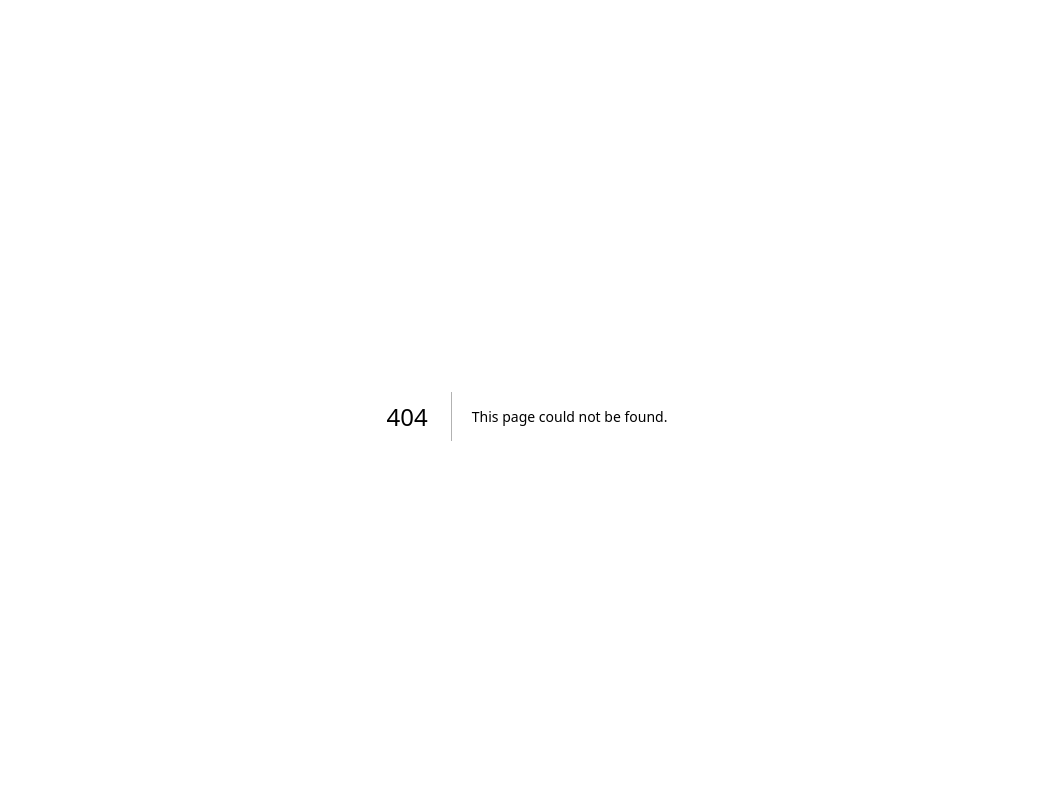
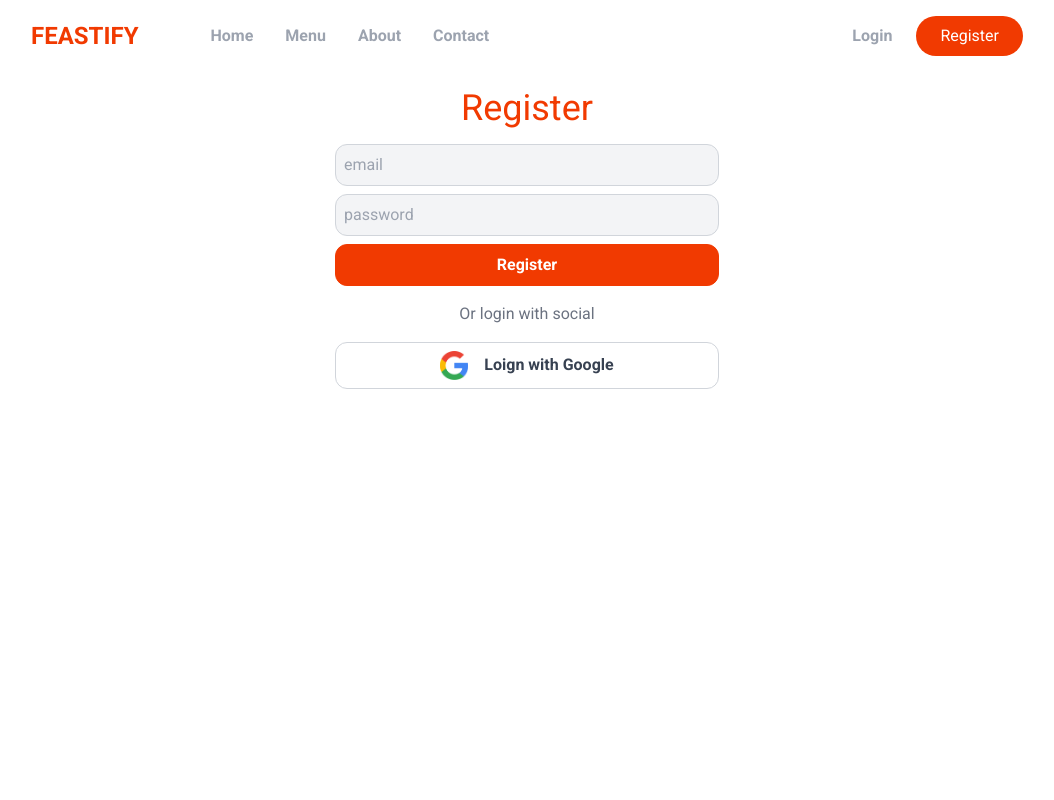
Before and after one commit to iamjabeed/food-ordering-app, a Next.js app: page /register in a window 1280 px wide. Before the commit this address had no page. Shown: the top 800 px of the page, without its empty margins (113-1167 px from the left). Built offline with nearby package versions, Linux system fonts and the light colour scheme.

Commit message:
Register page setup and global css

```diff
--- a/app/components/layout/Header.js
+++ b/app/components/layout/Header.js
@@ -1,7 +1,7 @@
 import Link from "next/link";
 const Header = () => {
   return (
-    <header className="flex justify-between items-center">
+    <header className="flex justify-between items-center mb-8">
       <nav className="flex items-center gap-8 text-gray-400 font-semibold ">
         <Link href={"/"} className="text-primary text-2xl font-semibold mr-10">
           FEASTIFY
--- a/app/components/layout/Hero.js
+++ b/app/components/layout/Hero.js
@@ -2,14 +2,14 @@ import Image from "next/image";
 import { FaCircleArrowRight } from "react-icons/fa6";
 export default function hero() {
   return (
-    <section className="hero mt-8">
+    <section className="hero mt-8 gap-12">
       <div className="py-8">
         <h1 className="text-4xl font-semibold">
           Design Delicious <br />
           Your Cravings, <br />
           Your <span className="text-primary">Pizza!</span>
         </h1>
-        <p className="my-6 text-gray-500 text-sm">
+        <p className="my-6 text-gray-500 text-sm font-semibold">
           Craft Your Perfect Pizza Experience with Feastify – Where Flavor Meets
           Innovation. Immerse yourself in a culinary adventure like never
           before, where every pizza is a canvas waiting for your personal touch.
--- a/app/globals.css
+++ b/app/globals.css
@@ -6,3 +6,48 @@ section.hero {
   @apply block md:grid;
   grid-template-columns: 0.4fr 0.6fr;
 }
+
+select,
+input[type="email"],
+input[type="password"],
+input[type="tel"],
+input[type="text"] {
+  @apply block w-full mb-2 rounded-xl outline-[#4022b9] outline-1;
+  @apply border p-2 border-gray-300 bg-gray-100;
+}
+input[type="email"]:disabled,
+input[type="password"]:disabled,
+input[type="tel"]:disabled,
+input[type="text"]:disabled {
+  @apply bg-gray-300 border-0 cursor-not-allowed text-gray-500;
+}
+label {
+  @apply text-gray-500 text-sm leading-tight;
+}
+label + input {
+  margin-top: -2px;
+}
+button,
+.button {
+  @apply flex w-full justify-center gap-2 text-gray-700 font-semibold;
+  @apply border border-gray-300 rounded-xl px-6 py-2;
+}
+button[type="submit"],
+.submit,
+button.primary {
+  @apply border-primary bg-primary text-white;
+}
+button[type="submit"]:disabled,
+.submit:disabled {
+  @apply cursor-not-allowed bg-red-400;
+}
+div.tabs > * {
+  @apply bg-gray-300 text-gray-700 rounded-full py-2 px-4;
+}
+div.tabs > *.active {
+  @apply bg-primary text-white;
+}
+
+.flying-button-parent button {
+  @apply border-primary bg-primary text-white rounded-full;
+}
--- a/app/layout.js
+++ b/app/layout.js
@@ -1,5 +1,6 @@
 import { Roboto } from "next/font/google";
 import "./globals.css";
+import Header from "./components/layout/Header";
 
 const roboto = Roboto({ subsets: ["latin"], weight: ["400", "500", "700"] });
 
@@ -12,7 +13,25 @@ export default function RootLayout({ children }) {
   return (
     <html lang="en">
       <body className={roboto.className}>
-        <main className="max-w-5xl mx-auto p-4">{children}</main>
+        <main className="max-w-5xl mx-auto p-4">
+          <Header />
+          {children}
+          <footer className="py-8 border-t">
+            <div className="container mx-auto flex justify-between items-center">
+              <p className="text-sm">
+                &copy; 2023 Feastify. All rights reserved.
+              </p>
+              <div className="flex space-x-4">
+                <a href="#" className="text-gray-500">
+                  Privacy Policy
+                </a>
+                <a href="#" className="text-gray-500">
+                  Terms of Service
+                </a>
+              </div>
+            </div>
+          </footer>
+        </main>
       </body>
     </html>
   );
--- /dev/null
+++ b/app/login/page.js
@@ -0,0 +1,4 @@
+const LoginPage = () => {
+  return <div>LoginPage</div>;
+};
+export default LoginPage;
--- a/app/page.js
+++ b/app/page.js
@@ -1,4 +1,3 @@
-import Header from "./components/layout/Header";
 import Hero from "./components/layout/Hero";
 import HomeMenu from "./components/layout/HomeMenu";
 import SectionHeaders from "./components/layout/SectionHeaders";
@@ -6,7 +5,6 @@ import SectionHeaders from "./components/layout/SectionHeaders";
 export default function Home() {
   return (
     <>
-      <Header />
       <Hero />
       <HomeMenu />
       <section className="text-center my-8 pt-8 border-t">
@@ -51,19 +49,6 @@ export default function Home() {
           </div>
         </div>
       </section>
-      <footer className="py-8 border-t">
-        <div className="container mx-auto flex justify-between items-center">
-          <p className="text-sm">&copy; 2023 Feastify. All rights reserved.</p>
-          <div className="flex space-x-4">
-            <a href="#" className="text-gray-500">
-              Privacy Policy
-            </a>
-            <a href="#" className="text-gray-500">
-              Terms of Service
-            </a>
-          </div>
-        </div>
-      </footer>
     </>
   );
 }
--- /dev/null
+++ b/app/register/page.js
@@ -0,0 +1,20 @@
+import Image from "next/image";
+
+const RegisterPage = () => {
+  return (
+    <section className="my-4 min-h-screen">
+      <h1 className="text-center text-primary text-4xl mb-4">Register</h1>
+      <form className="block max-w-sm mx-auto">
+        <input type="email" placeholder="email" />
+        <input type="password" placeholder="password" />
+        <button type="submit">Register</button>
+        <h4 className="my-4 text-center text-gray-500">Or login with social</h4>
+        <button className="flex items-center gap-4">
+          <Image src={"/google.png"} alt="google" width={28} height={28} />
+          Loign with Google
+        </button>
+      </form>
+    </section>
+  );
+};
+export default RegisterPage;
```
